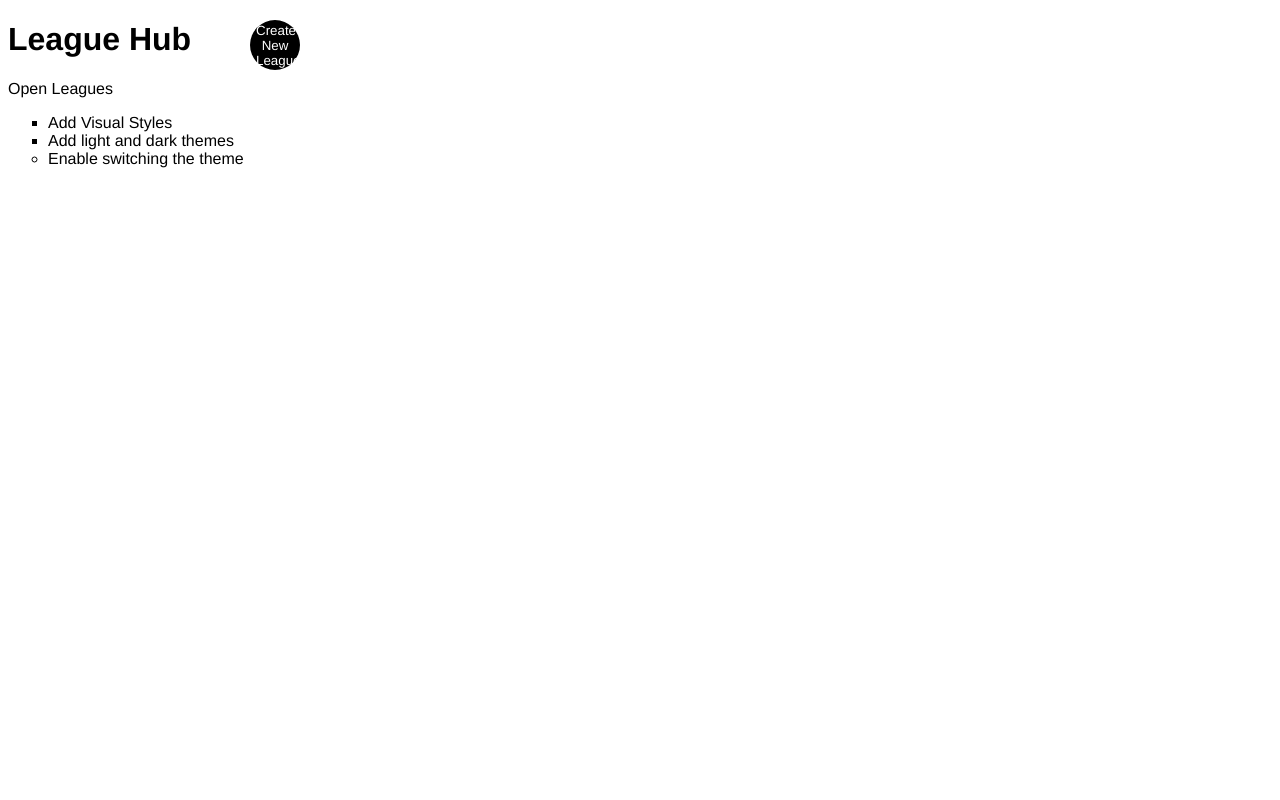
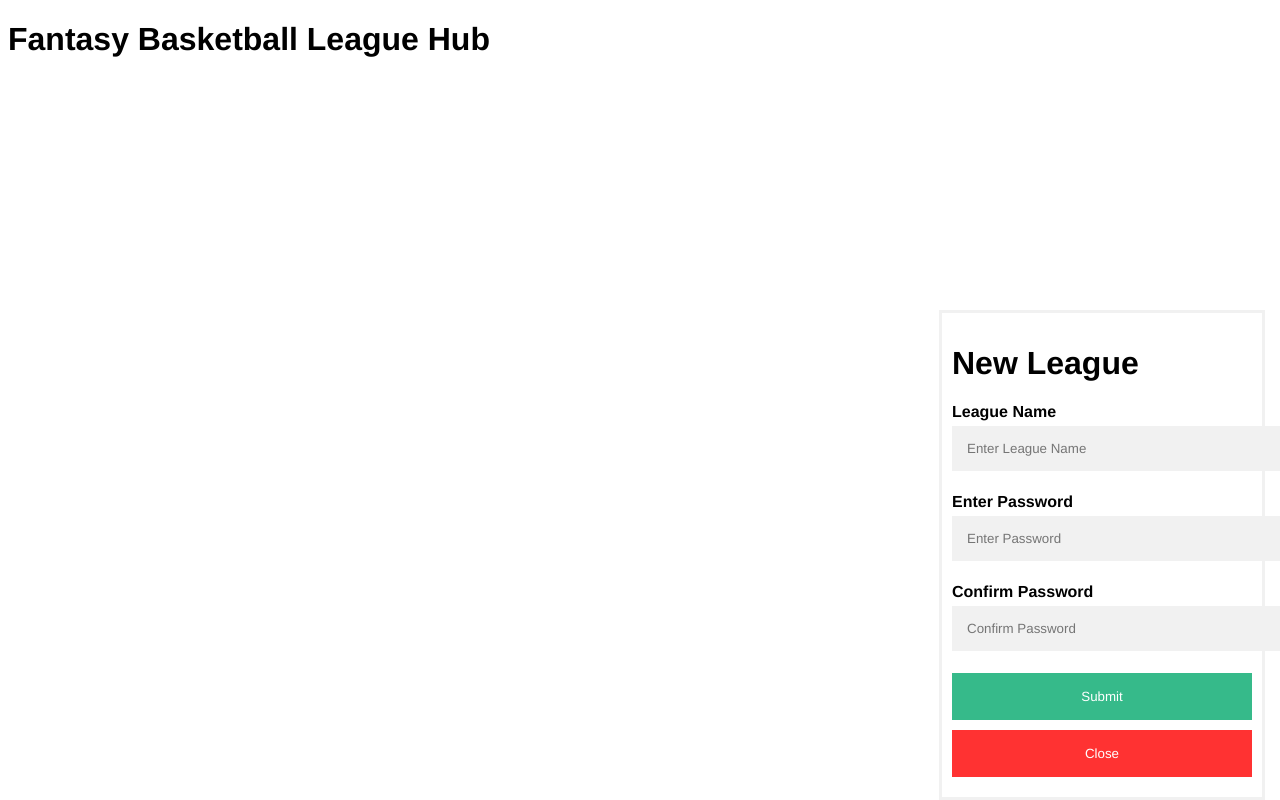
Before and after one commit to connorjbarry/Fantasy-Basketball, a plain HTML site: page index.html in a window 1280 px wide. Both pictures are taken after a click on the button "Create New League". Drawn offline with Linux system fonts and the light colour scheme.

Commit message:
added new league form, with password checking

```diff
--- a/app.js
+++ b/app.js
@@ -1,17 +1,40 @@
 'use strict';
 
-const switcher = document.querySelector('.btn');
+const openFormbtn = document.querySelector('.openForm-btn');
+openFormbtn.addEventListener('click', function() {
+   openForm();
+});
 
-switcher.addEventListener('click', function() {
-    document.body.classList.toggle('dark-theme')
+const closeFormbtn = document.querySelector(".cancel-btn");
+closeFormbtn.addEventListener('click', function() {
+    closeForm();
+});
 
-    /*var className = document.body.className;
-    if(className == "light-theme") {
-        this.textContent = "Dark";
+const submitLeague = document.querySelector(".submit-btn")
+submitLeague.addEventListener('click', function() {
+    checkLeaguePasswordMatch();
+});
+
+//Open and close new league form
+function openForm() {
+    document.getElementById("newLeague-form").style.display = "block";
+}
+function closeForm() {
+    document.getElementById("newLeague-form").style.display = "none";
+}
+
+//Checks that passwords match
+function checkLeaguePasswordMatch() {
+    const p1 = document.getElementsByName("lPsw");
+    const p2 = document.getElementsByName("lPswCon");
+    if (p1 != p2) {
+        alert("Passwords do not match");
+        console.log(p1);
+        console.log(p2);
     }
     else {
-        this.textContent = "Light";
-    }*/
-    console.log('current class name: ' + className);
-
-});
+        alert("Passwords match");
+        console.log(p1);
+        console.log(p2);
+    }
+}
--- a/index.html
+++ b/index.html
@@ -8,18 +8,27 @@
     <link rel="stylesheet" href="main.css">
 </head>
 <body class = "light-theme">
-    <h1>League Hub</h1>
-    <p>Open Leagues</p>
-    <ul>
-        <li class="list">Add Visual Styles</li>
-        <li class="list">Add light and dark themes</li>
-        <li>Enable switching the theme</li>
-    </ul>
+    <h1>Fantasy Basketball League Hub</h1>
+
     <div class = "newLeague-popup" id="newLeague-form">
+        <form action="/action.php" class='form-container'>
+            <h1>New League</h1>
 
+            <label for="lName"><b>League Name</b></label>
+            <input type="text" placeholder="Enter League Name" name="lName" required>
+
+            <label for="lPsw"><b>Enter Password</b></label>
+            <input type="password" placeholder="Enter Password" name="lPsw" required>
+
+            <label for="lPswCon"><b>Confirm Password</b></label>
+            <input type="password" placeholder="Confirm Password" name="lPswCon" required>
+
+            <button type="submit" class="submit-btn" onclick="checkLeaguePasswordMatch">Submit</button>
+            <button type="button" class="cancel-btn" onclick="closeForm">Close</button>
+        </form>
     </div>
     <div>
-        <button class="btn">Create New League</button>
+        <button class="openForm-btn">Create New League</button>
     </div>
     <script src="app.js"></script>
     <noscript>You need to enable JavaScript to view the full site. </noscript>
--- a/main.css
+++ b/main.css
@@ -10,30 +10,19 @@
 body {
     background: var(--bg);
 }
-ul {
-    font-family: helvetica;
-}
-li {
-    list-style: circle;
-}
-.list {
-    list-style: square;
-}
-#msg {
-    font-family: monospace;
-}
+
 .light-theme {
     --bg: var(--white);
     --fontColor: var(--black);
     --btnBg: var(--black);
     --btnFontColor: var(--white);
 }
-/*.dark-theme {
+.dark-theme {
     --bg: var(--black);
     --fontColor: var(--green);
     --btnBg: var(--white);
     --btnFontColor: var(--black);
-}*/
+}
 .btn {
     position: absolute;
     top: 20px;
@@ -46,3 +35,67 @@ li {
     background-color: var(--btnBg);
 }
 .btn:focus { outline-style: none; }
+
+/*{box-sizing: border-box;}*/
+
+
+
+.openForm-btn {
+    background-color: #555;
+    color: white;
+    padding: 16px 20px;
+    border: none;
+    cursor: pointer;
+    opacity: 0.8;
+    position: fixed;
+    bottom: 23px;
+    right: 28px;
+    width: 280px;
+}
+.newLeague-popup {
+    display: none;
+    position: fixed;
+    bottom: 0;
+    right: 15px;
+    border: 3px solid #f1f1f1;
+    z-index: 9;
+}
+.form-container {
+    max-width: 300px;
+    padding: 10px;
+    background-color: white;
+}
+.form-container input[type=text], .form-container input[type=password], .form-container input[type=password] {
+    width: 100%;
+    padding: 15px;
+    margin: 5px 0 22px 0;
+    border: none;
+    background: #f1f1f1;
+}
+.form-container input[type=text]:focus, .form-container input[type=password]:focus, .form-container input[type=password]:focus {
+    background-color: #ddd;
+    outline: none;
+}
+.form-container .submit-btn {
+  background-color: #04AA6D;
+  color: white;
+  padding: 16px 20px;
+  border: none;
+  cursor: pointer;
+  width: 100%;
+  margin-bottom:10px;
+  opacity: 0.8;
+}
+.form-container .cancel-btn {
+    background-color: red;
+    color: white;
+    padding: 16px 20px;
+    border: none;
+    cursor: pointer;
+    width: 100%;
+    margin-bottom:10px;
+    opacity: 0.8;
+}
+.form-container .btn:hover, .open-button:hover {
+    opacity: 1;
+}
```
